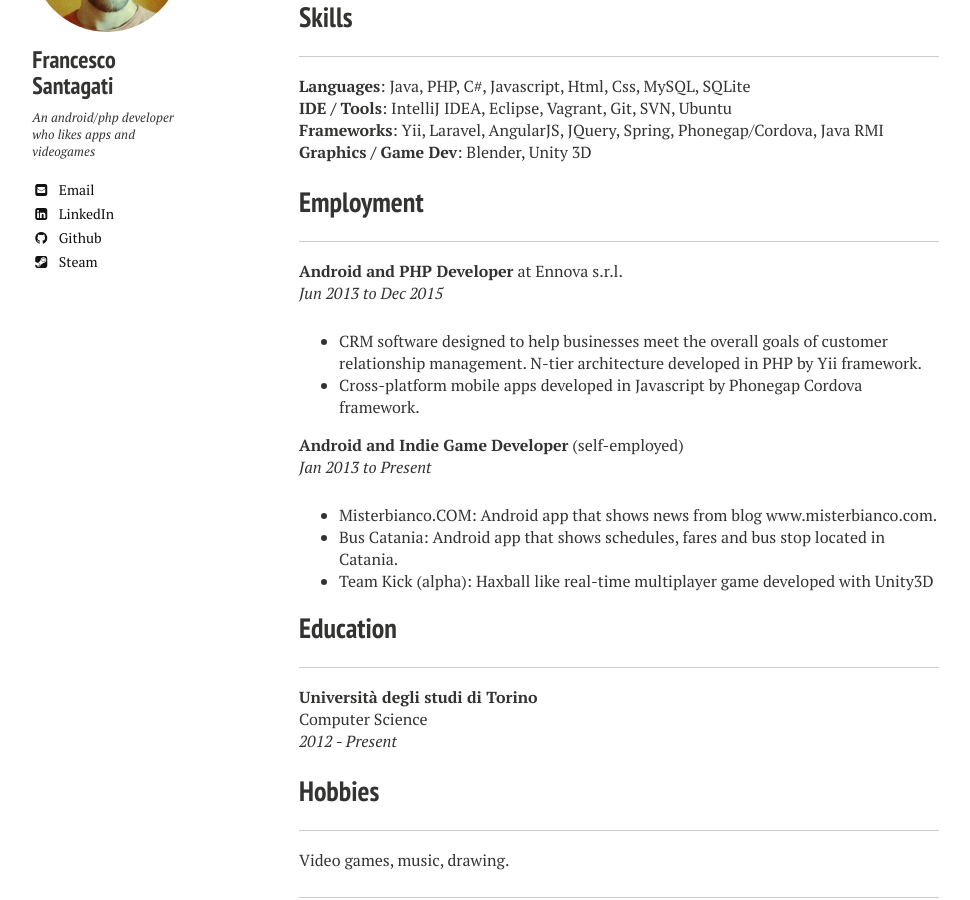
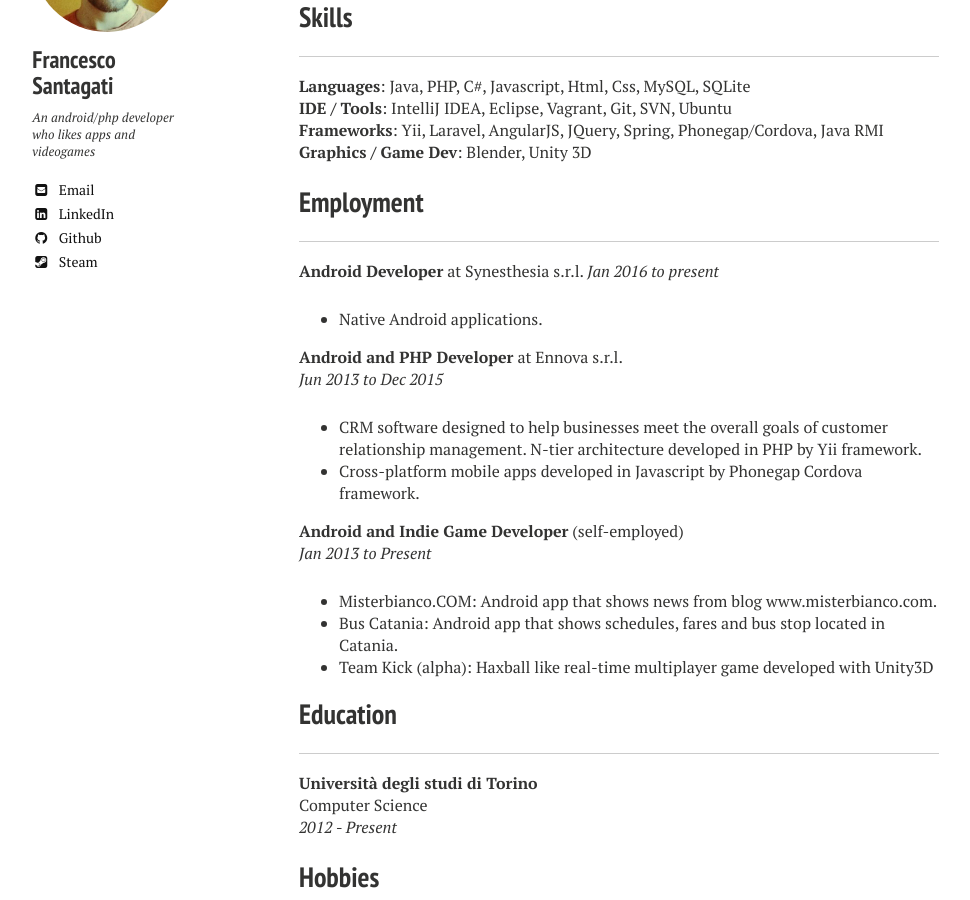
Before and after one commit to FrancescoSantagati/FrancescoSantagati.github.io, a Jekyll site: the page built from about/index.md, in a window 1280 px wide and 900 px high, scrolled down 339 px. Shown: the whole window, without its empty margins (21-991 px from the left). Built offline with Jekyll 4.4.1, drawn with Linux system fonts in a browser that asks for light colours; nearby versions of some CDN libraries.

Commit message:
about update

```diff
--- a/about/index.md
+++ b/about/index.md
@@ -19,6 +19,11 @@ I worked for more than two years on a multi tier architecture about data exchang
 
 ##Employment
 ------
+
+**Android Developer** at Synesthesia s.r.l.
+*Jan 2016 to present*
+
+- Native Android applications.
 
 **Android and PHP Developer** at Ennova s.r.l.
 *Jun 2013 to Dec 2015*
```
